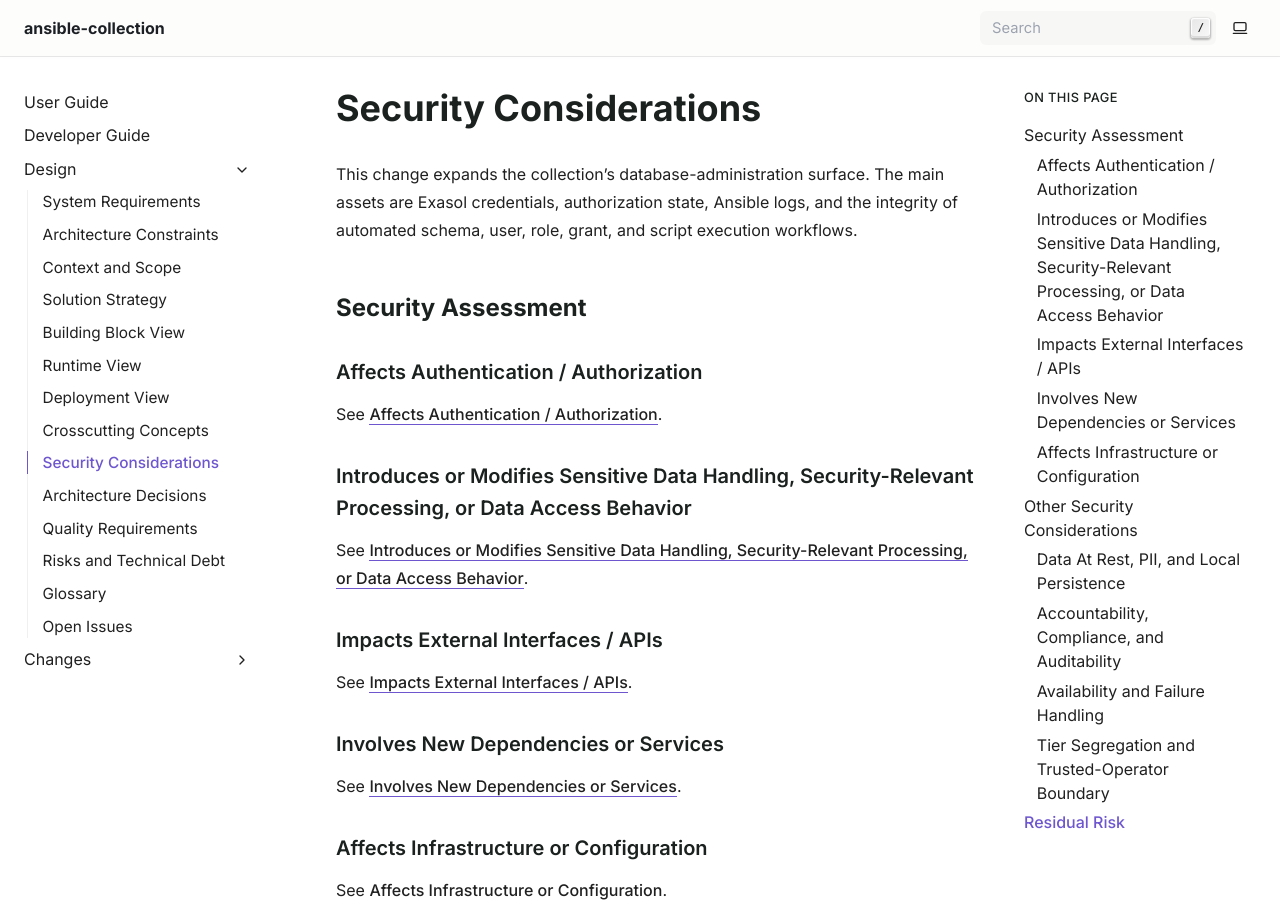
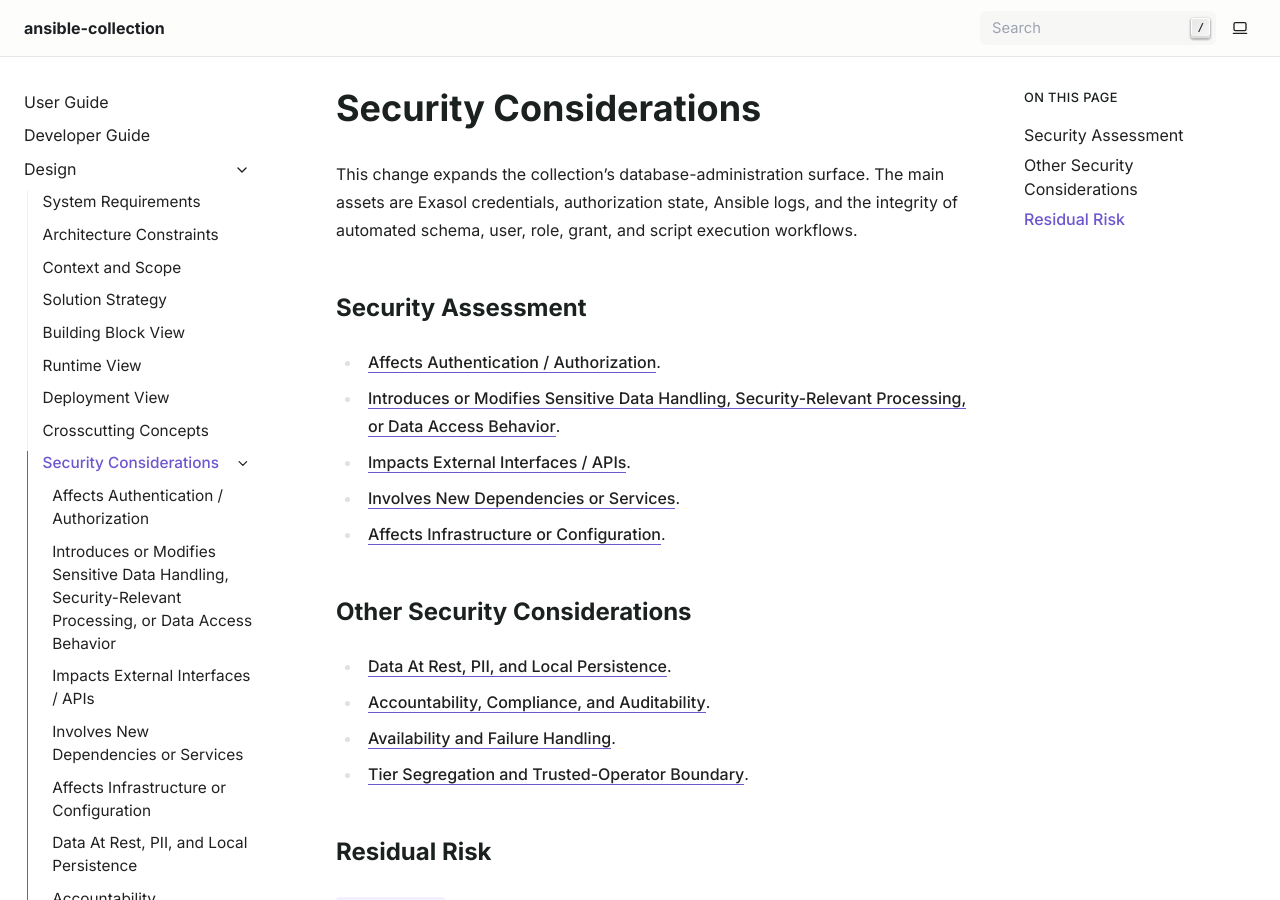
Before and after one commit to exasol/ansible-collection, a Sphinx documentation site: the page built from doc/design/security_considerations.md, in a window 1280 px wide and 900 px high. Built offline with Sphinx 7.4.7, drawn with Linux system fonts in a browser that asks for light colours; some of the changed text lies outside the part shown.

````diff
--- a/doc/design/security_considerations.md
+++ b/doc/design/security_considerations.md
@@ -2,45 +2,35 @@
 
 This change expands the collection's database-administration surface. The main assets are Exasol credentials, authorization state, Ansible logs, and the integrity of automated schema, user, role, grant, and script execution workflows.
 
+```{toctree}
+:maxdepth: 1
+:hidden:
+
+security/affects_authentication_authorization
+security/introduces_or_modifies_sensitive_data_handling_security_relevant_processing_or_data_access_behavior
+security/impacts_external_interfaces_apis
+security/involves_new_dependencies_or_services
+security/affects_infrastructure_or_configuration
+security/data_at_rest_pii_and_local_persistence
+security/accountability_compliance_and_auditability
+security/availability_and_failure_handling
+security/tier_segregation_and_trusted_operator_boundary
+```
+
 ## Security Assessment
 
-### Affects Authentication / Authorization
-
-See [Affects Authentication / Authorization](security/affects_authentication_authorization.md).
-
-### Introduces or Modifies Sensitive Data Handling, Security-Relevant Processing, or Data Access Behavior
-
-See [Introduces or Modifies Sensitive Data Handling, Security-Relevant Processing, or Data Access Behavior](security/introduces_or_modifies_sensitive_data_handling_security_relevant_processing_or_data_access_behavior.md).
-
-### Impacts External Interfaces / APIs
-
-See [Impacts External Interfaces / APIs](security/impacts_external_interfaces_apis.md).
-
-### Involves New Dependencies or Services
-
-See [Involves New Dependencies or Services](security/involves_new_dependencies_or_services.md).
-
-### Affects Infrastructure or Configuration
-
-See [Affects Infrastructure or Configuration](security/affects_infrastructure_or_configuration.md).
+* [Affects Authentication / Authorization](security/affects_authentication_authorization.md).
+* [Introduces or Modifies Sensitive Data Handling, Security-Relevant Processing, or Data Access Behavior](security/introduces_or_modifies_sensitive_data_handling_security_relevant_processing_or_data_access_behavior.md).
+* [Impacts External Interfaces / APIs](security/impacts_external_interfaces_apis.md).
+* [Involves New Dependencies or Services](security/involves_new_dependencies_or_services.md).
+* [Affects Infrastructure or Configuration](security/affects_infrastructure_or_configuration.md).
 
 ## Other Security Considerations
 
-### Data At Rest, PII, and Local Persistence
-
-See [Data At Rest, PII, and Local Persistence](security/data_at_rest_pii_and_local_persistence.md).
-
-### Accountability, Compliance, and Auditability
-
-See [Accountability, Compliance, and Auditability](security/accountability_compliance_and_auditability.md).
-
-### Availability and Failure Handling
-
-See [Availability and Failure Handling](security/availability_and_failure_handling.md).
-
-### Tier Segregation and Trusted-Operator Boundary
-
-See [Tier Segregation and Trusted-Operator Boundary](security/tier_segregation_and_trusted_operator_boundary.md).
+* [Data At Rest, PII, and Local Persistence](security/data_at_rest_pii_and_local_persistence.md).
+* [Accountability, Compliance, and Auditability](security/accountability_compliance_and_auditability.md).
+* [Availability and Failure Handling](security/availability_and_failure_handling.md).
+* [Tier Segregation and Trusted-Operator Boundary](security/tier_segregation_and_trusted_operator_boundary.md).
 
 ## Residual Risk
 
````
Also changed, not shown: doc/changesets/69-security-design-document.md (+4 -0 lines).
